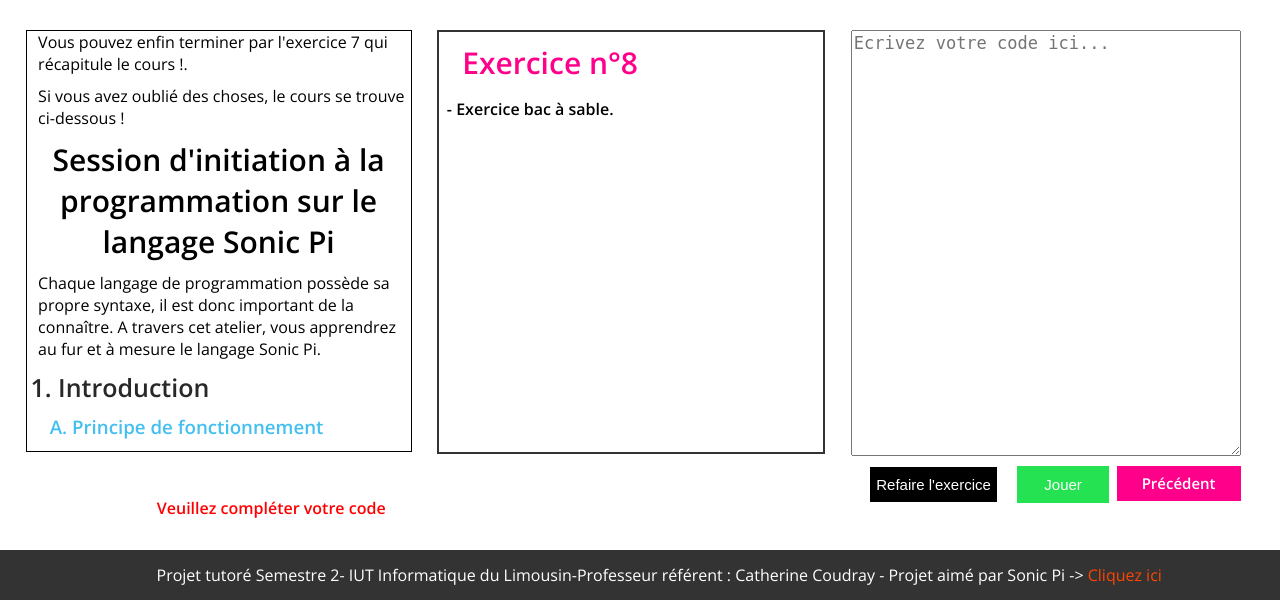
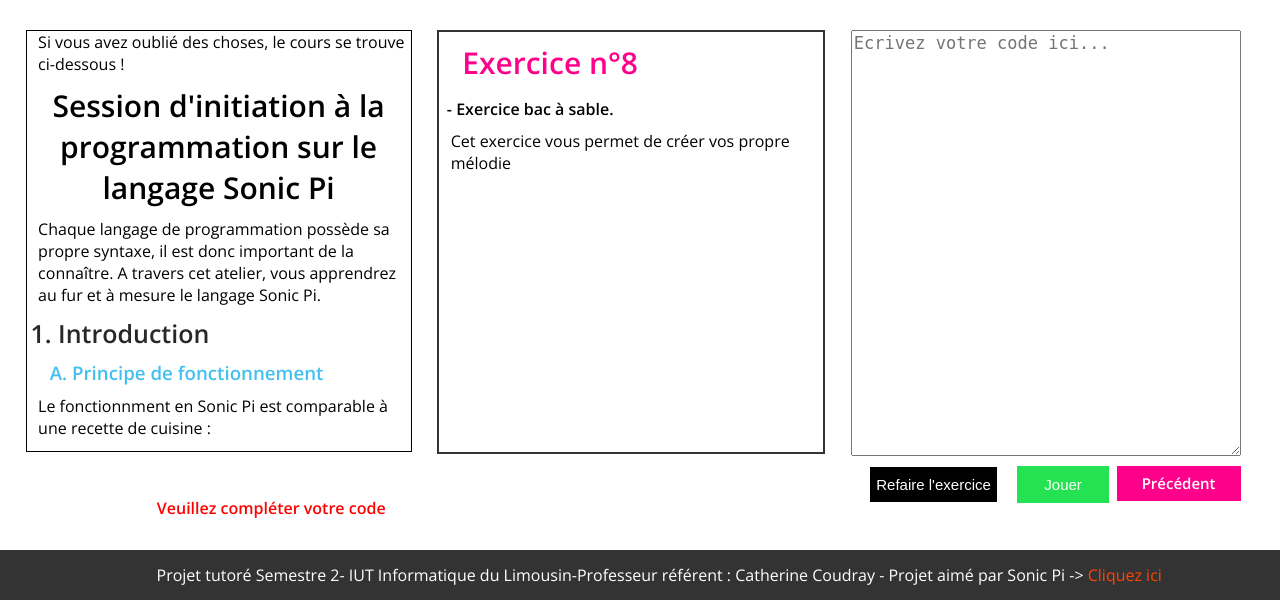
Before and after one commit to Thebarda/AtelierWebInitiationALaProgrammation, a PHP site: page /exercice8.php in a window 1280 px wide. Shown: the part 211-811 px from the top of the page. Run offline with PHP 8.4, Linux system fonts and the light colour scheme.

Commit message:
modification de l'énoncé

```diff
--- a/exercice8.php
+++ b/exercice8.php
@@ -192,7 +192,6 @@ A faire en V2 :
 		</nav>
         <!--la session cours -->
         <div id="cours">
-			<p>Vous pouvez enfin terminer par l'exercice 7 qui récapitule le cours !.</p>
 			<p>Si vous avez oublié des choses, le cours se trouve ci-dessous !</p>
 	<h1>Session d'initiation à la programmation sur le langage Sonic Pi</h1>
 			 	<p>Chaque langage de programmation possède sa propre syntaxe, il est donc important de la connaître.
@@ -310,6 +309,7 @@ A faire en V2 :
         <!-- Enoncé de l'exercice 1 -->
 		<h3 id="exo">Exercice n°8</h3>
 		<p id="intitule">- Exercice bac à sable.</p>
+		<p>Cet exercice vous permet de créer vos propre mélodie</p>
 	</div>
 
         <div id="ecrire">
```
